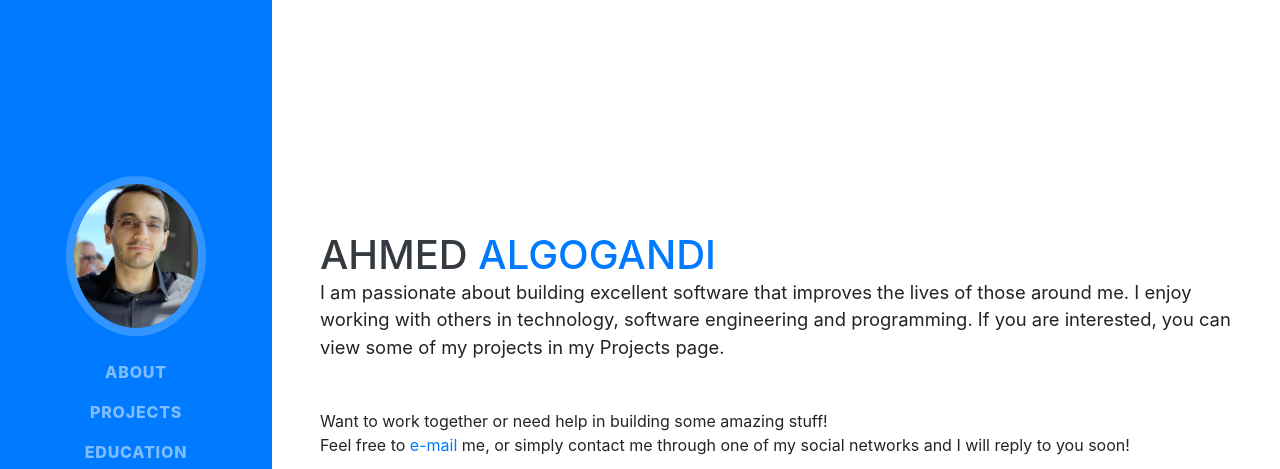
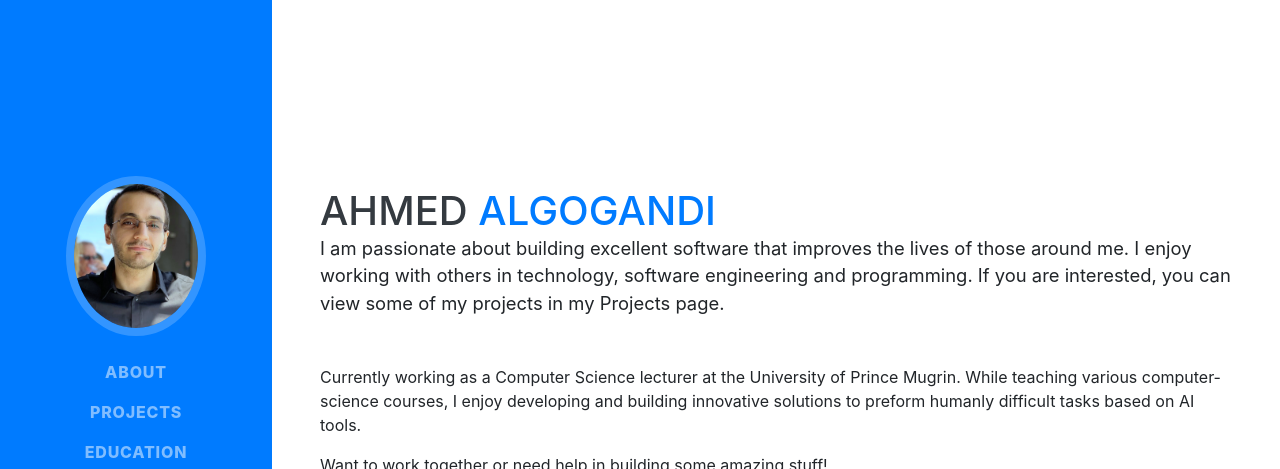
Before and after one commit to AhmedAlgo/AhmedAlgo.github.io, a website with bundled scripts: page index.html in a window 1280 px wide. Shown: the top 469 px of the page. Built offline with nearby package versions, Linux system fonts and the light colour scheme; a web font is replaced by a local one.

Commit message:
Update index.html
added current position.

```diff
--- a/index.html
+++ b/index.html
@@ -78,7 +78,12 @@
           software engineering and programming. If you are interested, you can view some of my projects in
           my Projects page.</p>
 
-          <p>
+        <p>
+            Currently working as a Computer Science lecturer at the University of Prince Mugrin.
+            While teaching various computer-science courses, I enjoy developing and building innovative solutions to preform humanly difficult tasks based on AI tools.
+          </p>
+
+        <p>
               Want to work together or need help in building some amazing stuff!<br>
               Feel free to <a href="mailto:ahmedalgogandi1@gmail.com">e-mail</a> me, or simply contact me through one of my social networks and I will reply to you soon!
           </p>
```
